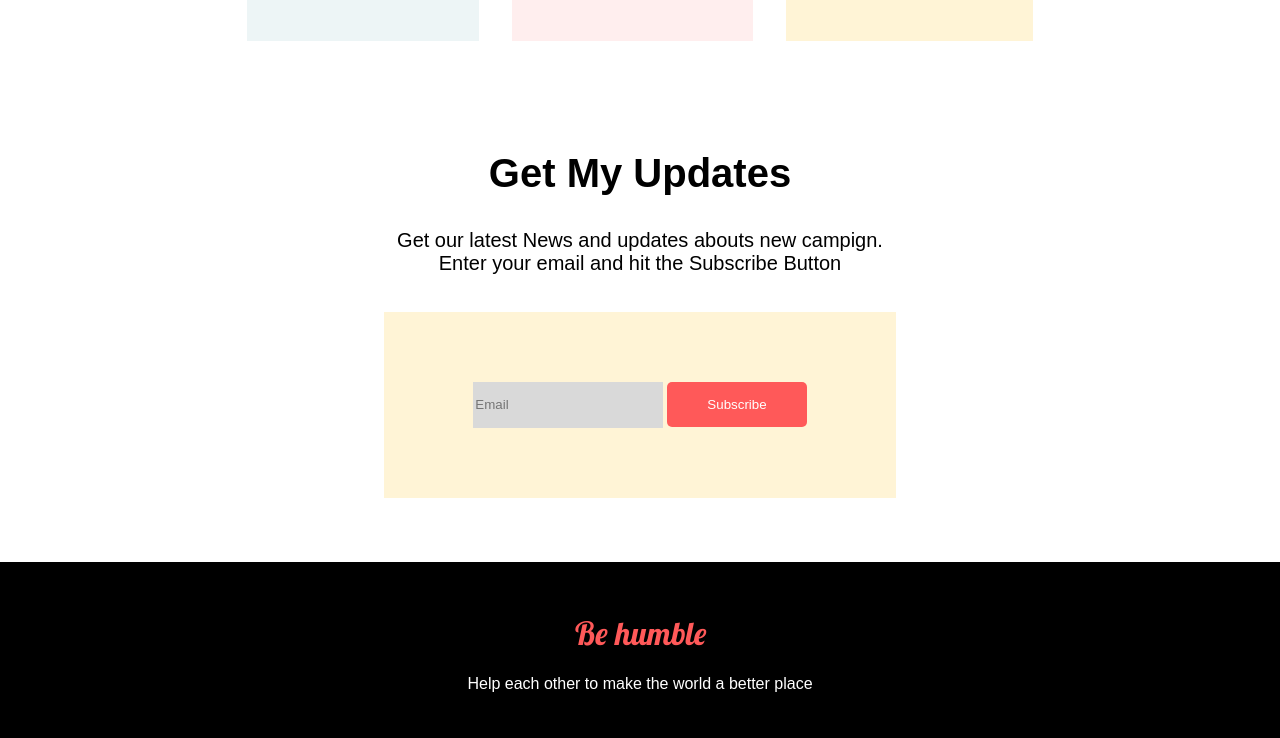
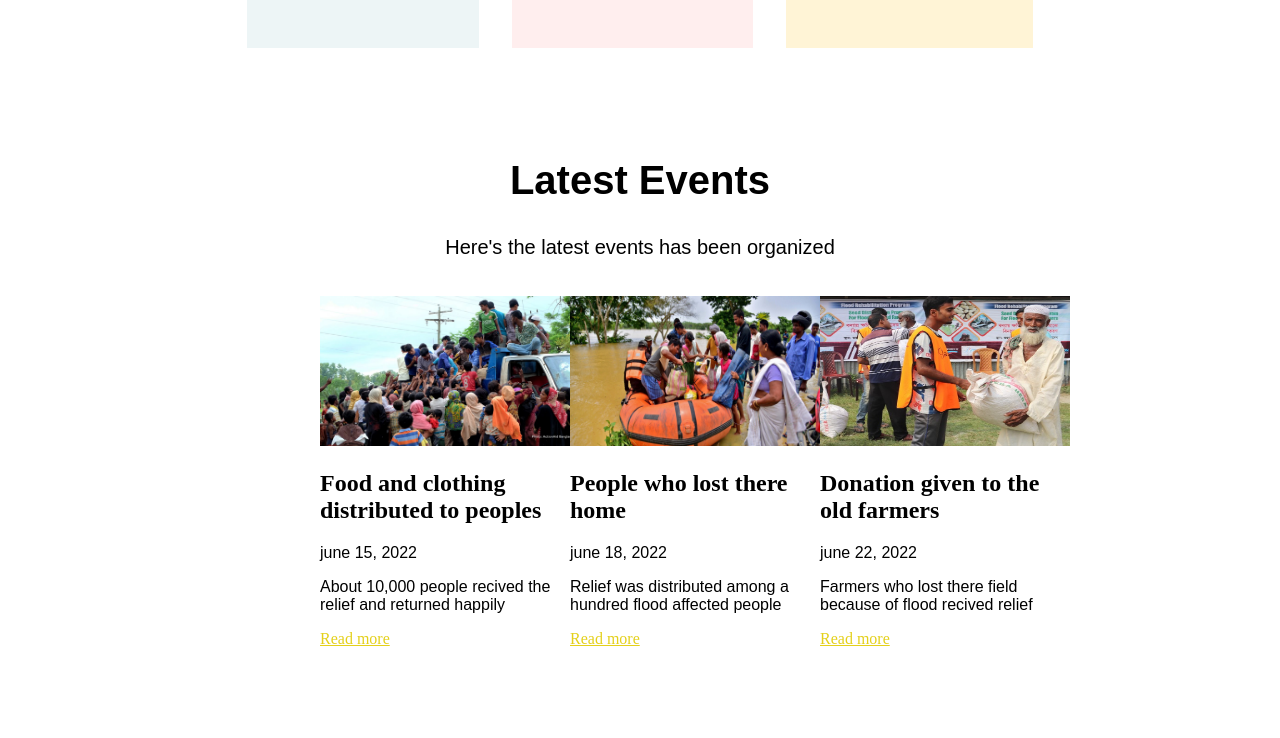
Before and after one commit to taimul/Donate-Project, a plain HTML site: page index.html in a window 1280 px wide. Shown: the part 1617-2355 px from the top of the page. Drawn offline with Linux system fonts and the light colour scheme.

Commit message:
Final submission

```diff
--- a/index.html
+++ b/index.html
@@ -40,7 +40,7 @@
         </div>
         <div>
             <form class="form-input" action="">
-                <p><input type="text" placeholder="Other Amount (Taka)"></p><br>
+                <p><input type="text" placeholder="Other Amount (Taka)" style="font-size: 20px;"></p><br>
                 <input class="donate-btn" type="submit" value="Donate Now">
             </form>
         </div>
@@ -73,13 +73,48 @@
                     achieve.</p>
             </div>
         </section>
+        <!-- Latest news section -->
+        <section>
+            <div class="donate-text">
+                <h2>Latest Events</h2>
+                <p>Here's the latest events has been organized</p>
+            </div>
+            <div class="container-events">
+                <div>
+                    <img src="/images/donation2.jpg" alt="" style="width: 250px; height: 150px;">
+                    <h2>Food and clothing distributed to peoples</h2>
+                    <p>june 15, 2022</p>
+                    <p>About 10,000 people recived the relief and returned happily</p>
+                    <a class="read-more" target="_blank" href="https://google.com">Read more</a>
+                </div>
+                <div>
+                    <img src="/images/donation5.jpg" alt="" style="width: 250px; height: 150px;">
+                    <h2>People who lost there<br> home</h2>
+                    <p>june 18, 2022</p>
+                    <p>Relief was distributed among a hundred flood affected people</p>
+                    <a class="read-more" target="_blank" href="https://google.com">Read more</a>
+                </div>
+                <div>
+                    <img src="/images/donation10.jpg" alt="" style="width: 250px; height: 150px;">
+                    <h2>Donation given to the old farmers</h2>
+                    <p>june 22, 2022</p>
+                    <p>Farmers who lost there field because of flood recived relief</p>
+                    <a class="read-more" target="_blank" href="https://google.com">Read more</a>
+                </div>
+
+            </div>
+        </section>
+
+
+
+        <!-- Subscribe section -->
         <section>
             <div class="donate-text">
                 <h2>Get My Updates</h2>
                 <p>Get our latest News and updates abouts new campign.<br>
                     Enter your email and hit the Subscribe Button</p>
             </div>
-            <div class="subscription-option">
+            <div class="subscription-option" action="">
                 <input class="email-input" type="text" placeholder="Email"
                     style="text-align: initial; background-color: #D9D9D9;">
                 <input class="donate-btn" type="submit" value="Subscribe">
--- a/style.css
+++ b/style.css
@@ -42,6 +42,10 @@ p {
     border-radius: 5px;
 }
 
+.donate-btn:hover {
+    cursor: pointer;
+}
+
 .donate-text {
     margin: 0 auto;
     display: block;
@@ -84,6 +88,7 @@ p {
 /*
 try code here about donate today */
 input {
+    outline: none;
     border: none;
     text-align: center;
 }
@@ -130,6 +135,24 @@ input {
 
 }
 
+.container-events {
+    display: flex;
+    margin-left: 25%;
+    margin-right: 25%;
+
+}
+
+.read-more {
+    color: #e4d01a;
+}
+
+.read-more:hover {
+    text-decoration: none;
+    color: red;
+}
+
+
+
 .subscription-option {
     background-color: #FFF4D6;
     padding: 70px;
@@ -142,6 +165,7 @@ input {
 .subscription-option .email-input {
     height: 44px;
     width: 50%;
+    margin: -5px;
 }
 
 footer {
```
